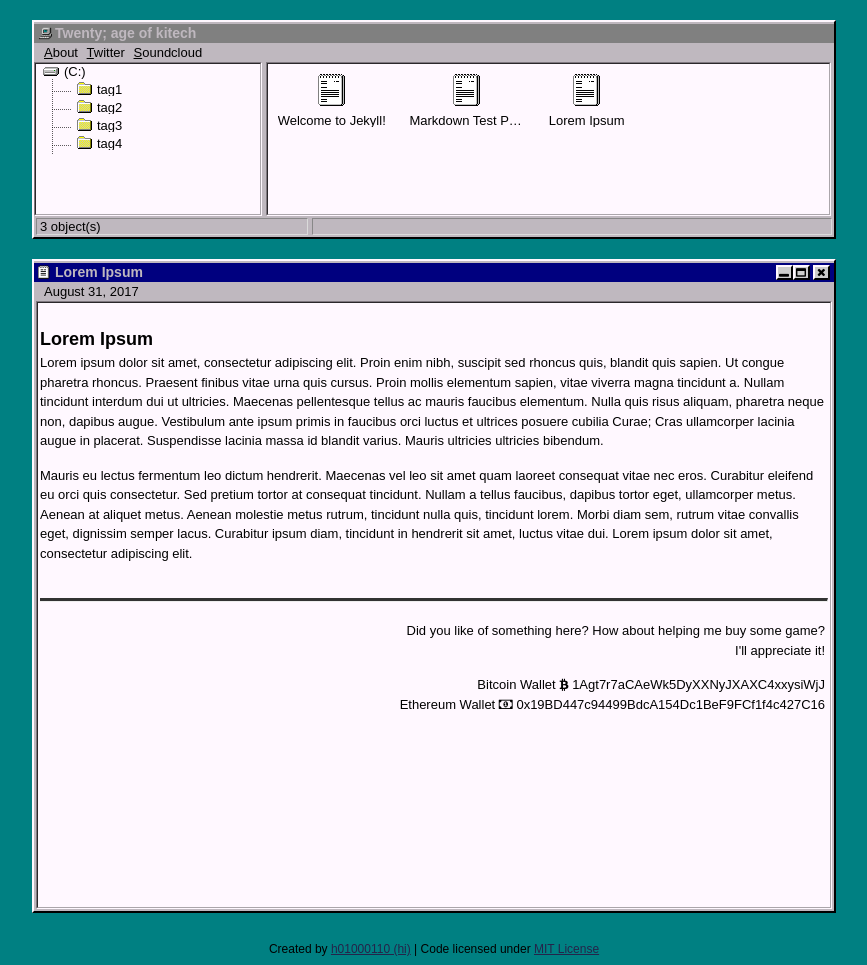
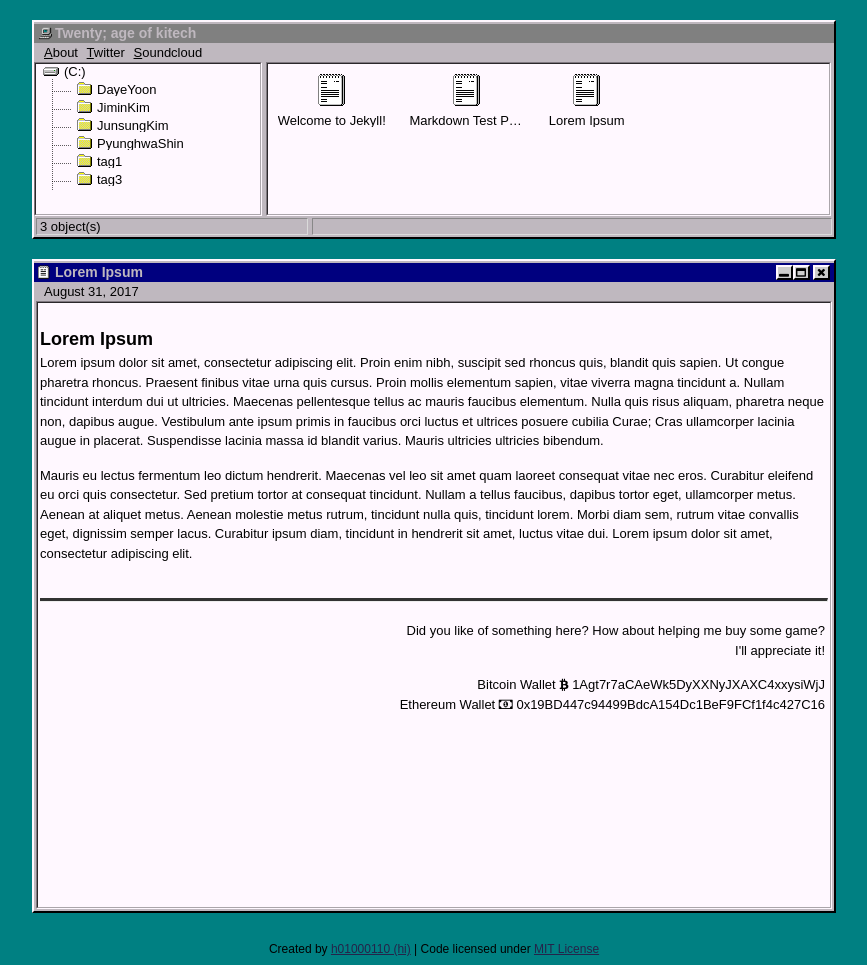
Before and after one commit to twenty-kitech/twenty-kitech.github.io, a Jekyll site: the page built from _posts/2017-08-31-lorem-ipsum.md, in a window 1280 px wide. Shown: the whole page, without its empty margins (206-1073 px from the left). Built offline with Jekyll 4.4.1, drawn with Linux system fonts in a browser that asks for light colours.

Commit message:
Update 2017-08-31-lorem-ipsum.md

```diff
--- a/_posts/2017-08-31-lorem-ipsum.md
+++ b/_posts/2017-08-31-lorem-ipsum.md
@@ -1,7 +1,7 @@
 ---
 layout: default
 title: "Lorem Ipsum"
-tags: tag1 tag2 tag3 tag4
+tags: PyunghwaShin DayeYoon JunsungKim JiminKim
 ---
 
 ## Lorem Ipsum
```
